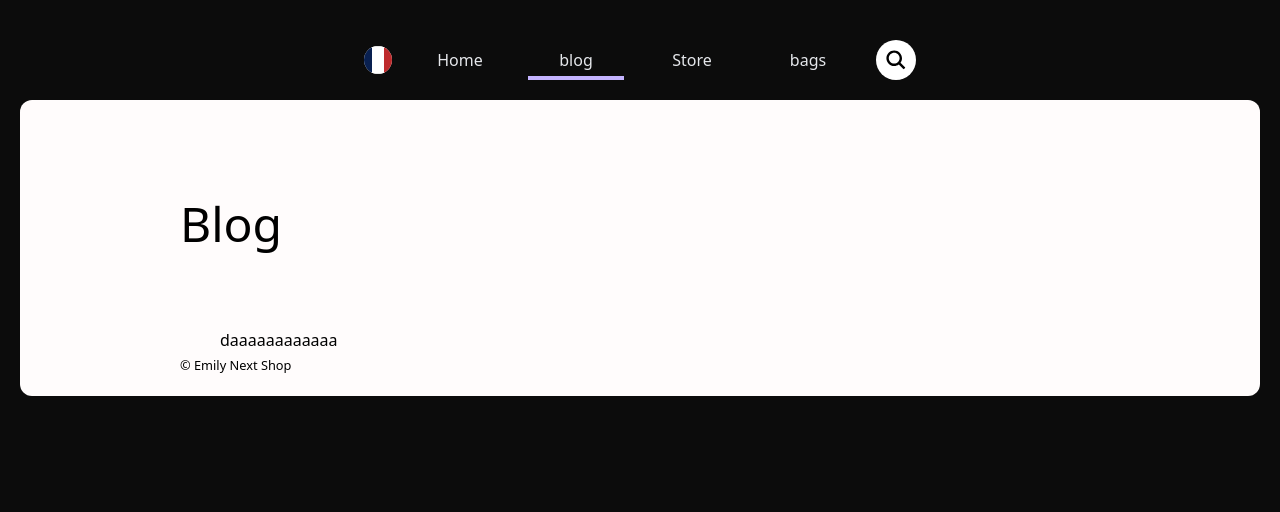
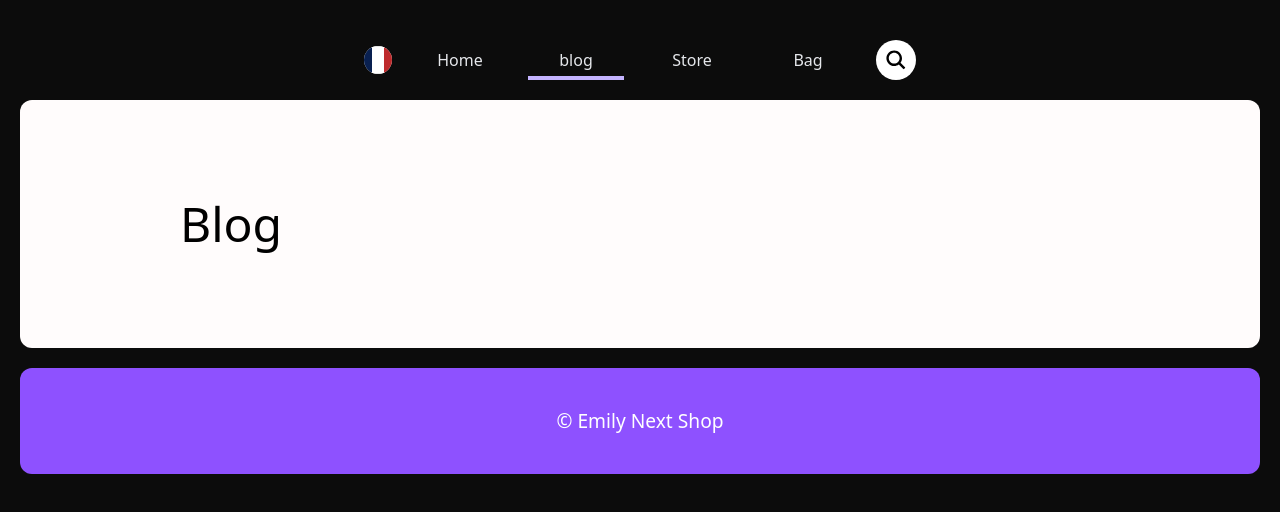
Before and after one commit to rhayedev/next-ecoshop, a Next.js app: page /blogs in a window 1280 px wide. Shown: the top 512 px of the page. Built offline with nearby package versions, Linux system fonts and the light colour scheme.

Commit message:
layout updated

```diff
--- a/src/app/blogs/page.tsx
+++ b/src/app/blogs/page.tsx
@@ -15,7 +15,6 @@ export default function ProductsPage() {
                     <Link href={`/blogs/${b.id}`}></Link>
                 </li>
             ))}
-            <p>daaaaaaaaaaaa</p>
         </ul>
     );
 }
--- a/src/app/layout.tsx
+++ b/src/app/layout.tsx
@@ -33,8 +33,8 @@ export default function RootLayout({
                 <Header />
                 <div className="bg-[#fffcfc] py-5 px-40 h-full rounded-xl">
                     {children}
-                    <Footer />
                 </div>
+                <Footer />
             </body>
         </html>
     );
--- a/src/components/footer.tsx
+++ b/src/components/footer.tsx
@@ -1,6 +1,6 @@
 export default function Footer() {
     return (
-        <footer className="site-footer w-full">
+        <footer className="site-footer flex-center bg-violet-500 text-white text-2xl py-10 rounded-xl mt-5 w-full">
             <small>© Emily Next Shop</small>
         </footer>
     );
--- a/src/components/header.tsx
+++ b/src/components/header.tsx
@@ -1,13 +1,10 @@
 "use client";
 import "@/lib/i18n";
 import LanguageSwitcher from "./buttons/languageSwitch";
-import { useTranslation } from "react-i18next";
 import HeaderLink from "./headerLink";
 import HeaderSearch from "./headerSearch";
 
 export default function Header() {
-    const { t } = useTranslation();
-
     return (
         <header className="site-header w-full flex-center h-20">
             <nav className="nav w-fit items-center flex gap-5 text-gray-200 h-full">
@@ -15,7 +12,7 @@ export default function Header() {
                 <HeaderLink href="/" title="home" />
                 <HeaderLink href="/blogs" title="blog" />
                 <HeaderLink href="/products" title="store" />
-                <HeaderLink href="/bags" title="bags" />
+                <HeaderLink href="/bags" title="bag" />
                 <HeaderSearch />
             </nav>
         </header>
--- a/src/messages/en.json
+++ b/src/messages/en.json
@@ -2,5 +2,8 @@
     "home": "Home",
     "blogs": "Blogs",
     "store": "Store",
-    "bag": "Bag"
+    "bag": "Bag",
+    "storePage": {
+        "products" : "Products"
+    }
 }
--- a/src/messages/fr.json
+++ b/src/messages/fr.json
@@ -2,5 +2,8 @@
     "home": "Acceuil",
     "blogs": "Blog",
     "store": "magasin",
-    "bags": "Sac"
+    "bag": "Sac",
+    "storePage": {
+        "products" : "Produits"
+    }
 }
```
